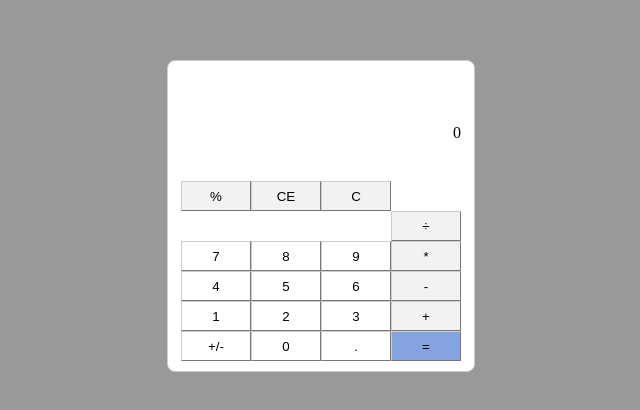
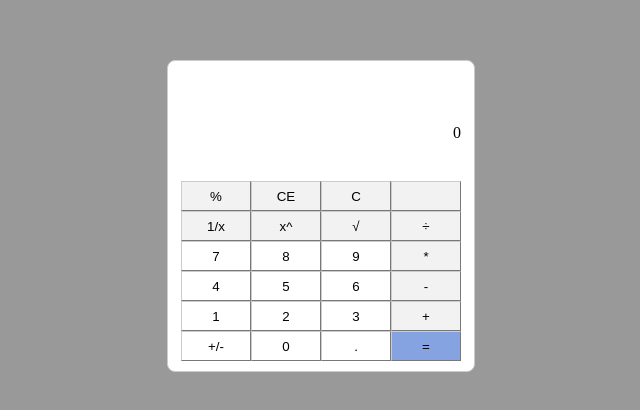
Before and after one commit to Boniich/Calculator, a plain HTML site: page index.html in a window 1280 px wide. Shown: the part 240-650 px from the top of the page, without its empty margins (319-959 px from the left). Drawn offline with Linux system fonts and the light colour scheme.

Commit message:
added new buttons

```diff
--- a/index.html
+++ b/index.html
@@ -25,6 +25,10 @@
             <button class="btn btn-num-color btn8">8</button>
             <button class="btn btn-num-color btn9">9</button>
             <button class="btn btn-num-color btn0">0</button>
+            <button class="btn btn-others-color fracciones">1/x</button>
+            <button class="btn btn-others-color potencia">x^</button>
+            <button class="btn btn-others-color raiz">√</button>
+            <button class="btn btn-others-color nada"></button>
             <button class="btn btn-num-color btnComa">.</button>
             <button class="btn btn-others-color btnCE">CE</button>
             <button class="btn btn-others-color btnC">C</button>
```
